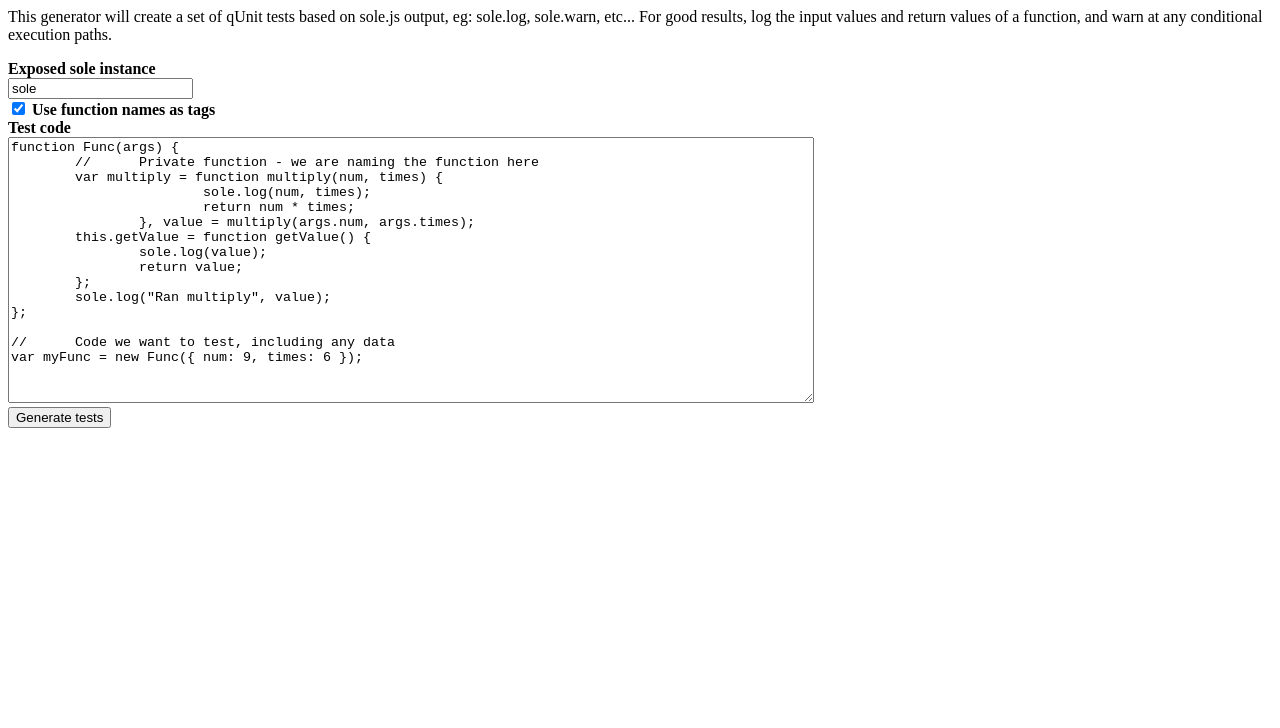
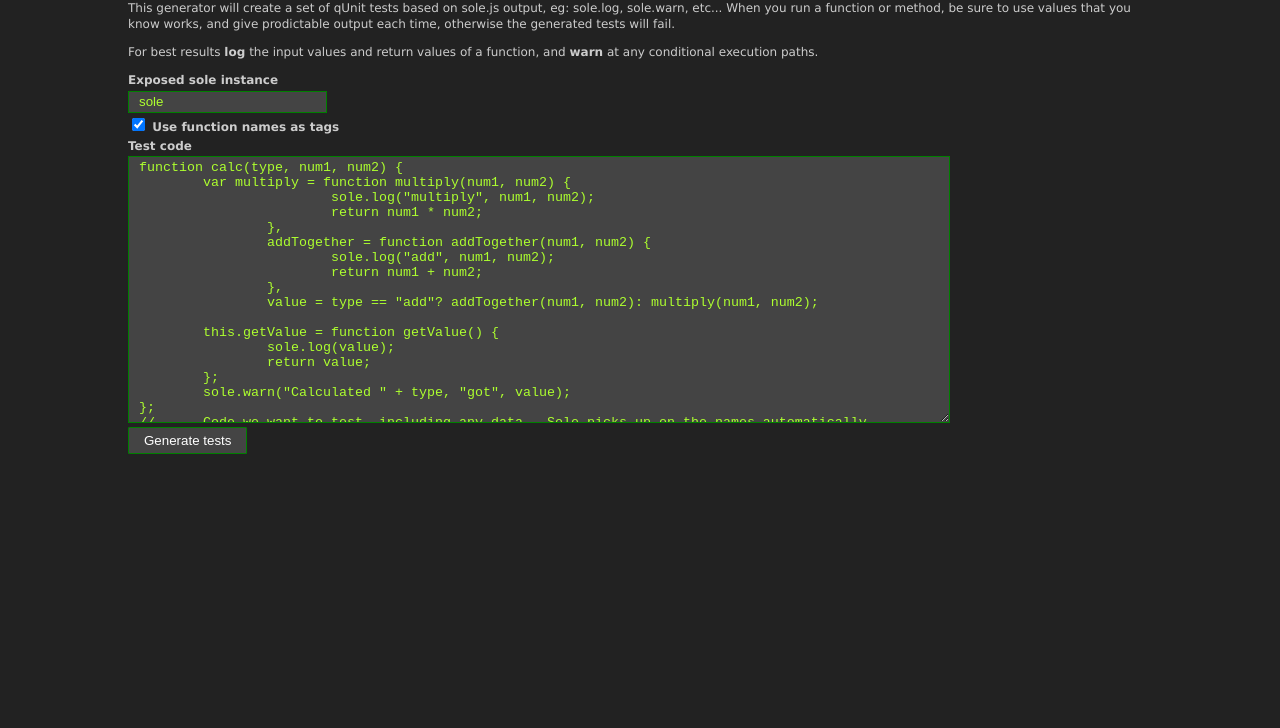
Before and after one commit to jsguy/solejs, a plain HTML site: page qunitgenerator.htm in a window 1280 px wide. Shown: the part 72-800 px from the top of the page. Drawn offline with nearby package versions, Linux system fonts and the light colour scheme.

Commit message:
Update qunit generator

```diff
--- a/qunitgenerator.htm
+++ b/qunitgenerator.htm
@@ -2,32 +2,46 @@
 <html>
 	<head>
 		<meta name="viewport" content="width=device-width, initial-scale=1.0">
-		<script src="/libs/jquery-1.9.1.js"></script>
+		<script src="external/jquery-3.1.0.js"></script>
 		<!-- Qunit stuff -->
-		<script src="/libs/qunit-master/qunit/qunit.js"></script>
-		<link rel="stylesheet" type="text/css" href="/libs/qunit-master/qunit/qunit.css">
+		<script src="external/qunit-2.0.1.js"></script>
+		<link rel="stylesheet" type="text/css" href="external/qunit-2.0.1.css">
 		<style>
+			html,body{font-size: 62.5%;}
+
+			body {background:#222; color:#ccc; font:12px/16px "Lucida Grande",sans-serif; margin:0 auto; max-width:1024px; min-width:800px; padding:24px; position:relative; }
+
+			button {padding: 0.5rem 1.5rem; border: 1px solid green; border-radius: 1px; background-color: #444; color: #fff;}
+			input,textarea {border: 1px solid green; background-color: #444; color: greenyellow; padding: 0.25rem 1rem;}
+			input:focus, textarea:focus, button:focus {outline: none;}
+
 			.codeBox 		{ width: 800px; height: 260px; }
 			.hide 			{ display: none }
-			label 			{ font-weight: bold; min-width: 300px; display: block; }
+			label.above 	{ font-weight: bold; min-width: 300px; display: block; margin: 0.25rem 0; }
+
+
 		</style>
 
 		<!-- sole.js including the qunit generator plugin -->
-		<script src="../dist/sole-latest.js"></script>
-		<script src="../plugin/sole.plugin.qunitgenerator.js"></script>
+		<script src="dist/sole-latest.js"></script>
+		<script src="plugin/sole.plugin.qunitgenerator.js"></script>
 	</head>
 	<body>
 
-		<h1>sole.js qUnit test generator</h1>
+		<h1>sole.js QUnit test generator</h1>
 		<p>
-			This generator will create a set of qUnit tests based on sole.js output, eg: sole.log, sole.warn, etc... For good results, log the input values and return values of a function, and warn at any conditional execution paths.
+			This generator will create a set of qUnit tests based on sole.js output, eg: sole.log, sole.warn, etc... When you run a function or method, be sure to use values that you know works, and give prodictable output each time, otherwise the generated tests will fail.
 		</p>
+		<p>
+			For best results <strong>log</strong> the input values and return values of a function, and <strong>warn</strong> at any conditional execution paths.
+		</p>
+
 		<div>
-			<label><span>Exposed sole instance</span></label>
+			<label class="above"><span>Exposed sole instance</span></label>
 			<input id="soleInstance" type="text" value="sole"/>
 		</div>
 		<div>
-			<label>
+			<label class="above">
 				<input id="useFuncTags" type="checkbox" value="true" checked="checked"/>
 				<span>Use function names as tags</span>
 			</label>
@@ -35,24 +49,29 @@
 
 		<div>
 			<div>
-			<label><span>Test code</span></label>
+			<label class="above"><span>Test code</span></label>
 		</div>
 		<textarea class="codeBox" id="codein">
-function Func(args) {
-	//	Private function - we are naming the function here
-	var multiply = function multiply(num, times) {
-			sole.log(num, times);
-			return num * times;
-		}, value = multiply(args.num, args.times);
+function calc(type, num1, num2) {
+	var multiply = function multiply(num1, num2) {
+			sole.log("multiply", num1, num2);
+			return num1 * num2;
+		},
+		addTogether = function addTogether(num1, num2) {
+			sole.log("add", num1, num2);
+			return num1 + num2;
+		},
+		value = type == "add"? addTogether(num1, num2): multiply(num1, num2);
+
 	this.getValue = function getValue() {
 		sole.log(value);
 		return value;
 	};
-	sole.log("Ran multiply", value);
+	sole.warn("Calculated " + type, "got", value);
 };
-
-//	Code we want to test, including any data
-var myFunc = new Func({ num: 9, times: 6 });
+//	Code we want to test, including any data - Sole picks up on the names automatically
+calc("multiply", 9, 6);
+calc("add", 2, 2);
 </textarea>
 		</div>
 
@@ -63,9 +82,6 @@ var myFunc = new Func({ num: 9, times: 6 });
 			<textarea class="codeBox" id="codeout"></textarea>
 
 			<h2>Test results</h2>
-			<p>
-				Note: these should always pass, if they don't, something has been misconfigured.
-			</p>
 			<div id="qunit"></div>
 			<div id="qunit-fixture"></div>
 
```
Also changed, not shown: plugin/sole.plugin.qunitgenerator.js.
